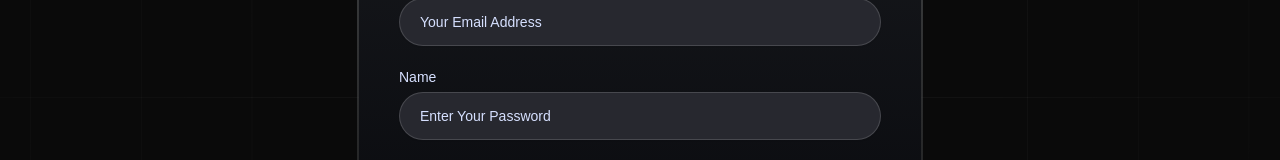
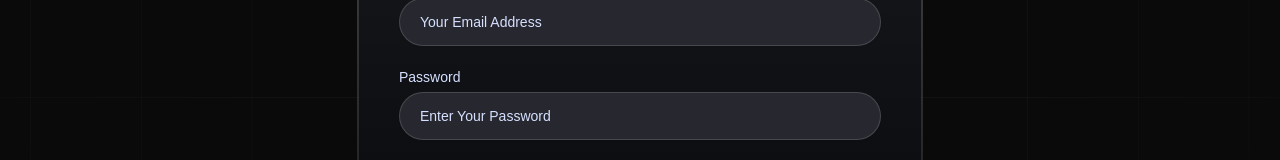
Before and after one commit to mehtavandit/SpeakCruit, a Next.js app: page /sign-in in a window 1280 px wide. Shown: the part 352-512 px from the top of the page. Built offline with nearby package versions, Linux system fonts and the light colour scheme; no server answers; a web font is replaced by a local one.

Commit message:
Corrected Form

```diff
--- a/components/AuthForm.tsx
+++ b/components/AuthForm.tsx
@@ -120,7 +120,7 @@ const AuthForm = ({type} : {type:FormType}) => {
                 <FormField
                     control={form.control}
                     name="password"
-                    label="Name"
+                    label="Password"
                     placeholder="Enter Your Password"
                     type="password"
                   />
```
